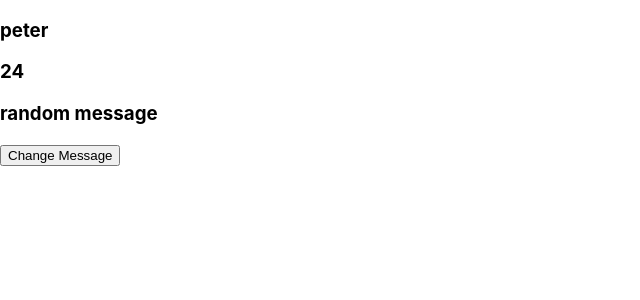
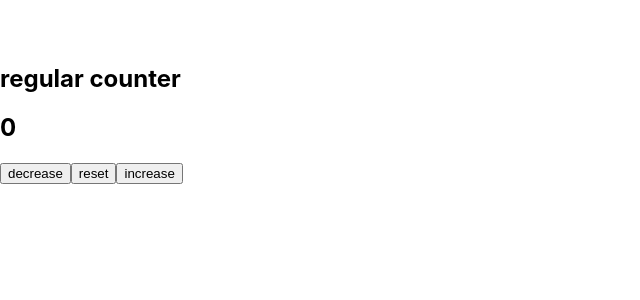
Before and after one commit to pol-dev-shinroo/react-advanced, a React (Create React App) app: page / in a window 1280 px wide. Shown: the top 300 px of the page, without its empty margins (0-640 px from the left). Built offline with nearby package versions, Linux system fonts and the light colour scheme.

Commit message:
counter setup

```diff
--- a/src/App.js
+++ b/src/App.js
@@ -1,4 +1,4 @@
-import Example from "./examples/3-useState-object";
+import Example from "./examples/4-useState-counter";
 // import { UseStateBasics } from "./final/1-useState-example.jsx";
 
 function App() {
--- /dev/null
+++ b/src/examples/4-useState-counter.jsx
@@ -0,0 +1,38 @@
+import React, { useState } from "react";
+
+const UseStateCounter = () => {
+    const [value, setValue] = useState(0);
+    const reset = () => {
+        setValue(0);
+    };
+    return (
+        <>
+            <section style={{ margin: "4rem 0" }}>
+                <h2>regular counter</h2>
+                <h1>{value}</h1>
+
+                <button
+                    type="button"
+                    onClick={() => {
+                        setValue(value - 1);
+                    }}
+                >
+                    decrease
+                </button>
+                <button type="button" onClick={reset}>
+                    reset
+                </button>
+                <button
+                    type="button"
+                    onClick={() => {
+                        setValue(value + 1);
+                    }}
+                >
+                    increase
+                </button>
+            </section>
+        </>
+    );
+};
+
+export default UseStateCounter;
```
